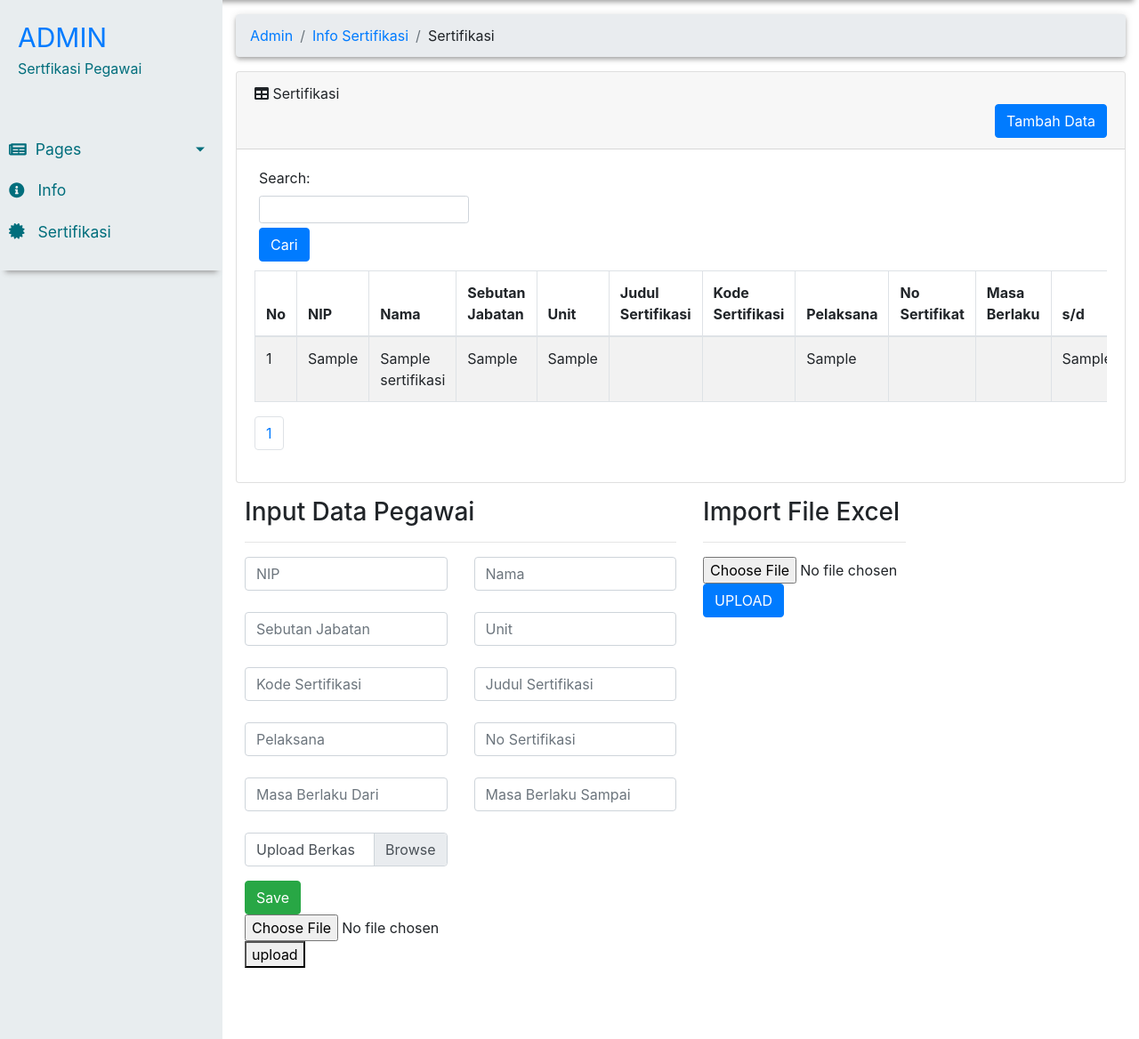
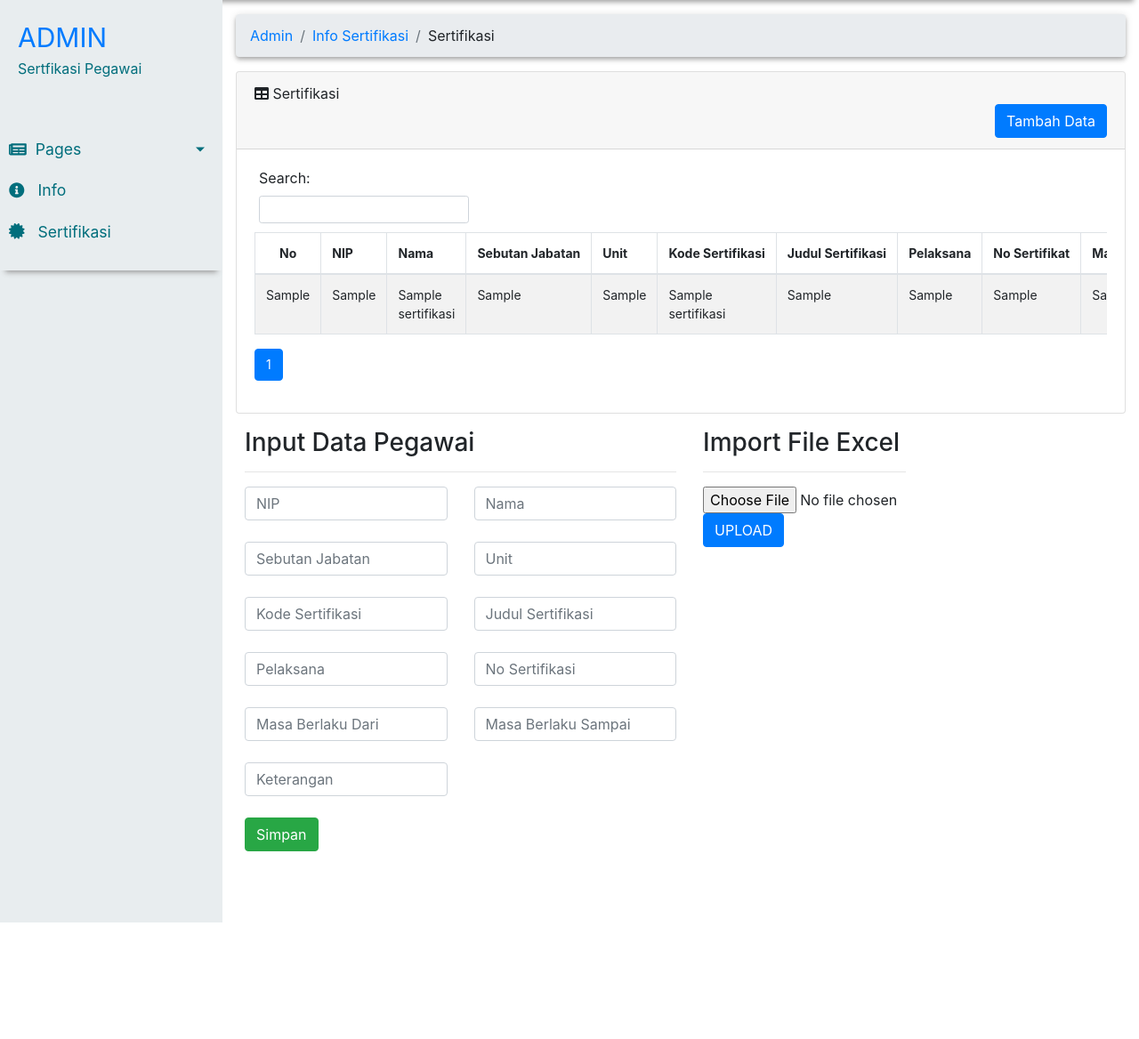
Before and after one commit to GunturWidodo/plnn, a PHP site: page /sertifikasi.php in a window 1280 px wide. Shown: the part 54-1222 px from the top of the page at 89% size. After the commit the page ends 1091 px from the top, so only its background shows below. Run offline with PHP 8.4, Linux system fonts and the light colour scheme; the visitor is signed in with stand-in values (Sample User, id 1); tables that the repository leaves empty or names only in its code hold one stand-in row (values such as "Sample post"); data that the repository does not hold is empty; some libraries are stand-ins or nearby versions.

Commit message:
Update sertifikasi.php

```diff
--- a/sertifikasi.php
+++ b/sertifikasi.php
@@ -5,6 +5,7 @@
   if (!isset($_SESSION["admin"])) {
     header('location: login.php');
   }
+  $searchquery = "";
  ?>
 
 <!DOCTYPE html>
@@ -97,25 +98,36 @@
               <div class="row">
                 <div id="dataTable_filter" class="dataTables_filter" style="margin-left: 20px; margin-bottom: 10px">
                   <label>Search:</label>
-                  <input class="form-control form-control-sm" type="search" placeholder="" aria-controls="dataTable">
                   <?php
-                  include('loadsertifikasi.php');
+                    if (isset($_GET['search'])) {
+                      $searchquery=$_GET['search'];
+                    }
                   ?>
-                  <button class="btn btn-primary ml-auto" style="margin-top: 5px" name="search">Cari</button>
+                  <script type="text/javascript">
+                    document.onkeydown=function(evt){
+                      var keyCode = evt ? (evt.which ? evt.which : evt.keyCode) : event.keyCode;
+                      if (keyCode == 13) {
+                        document.formsearch.submit();
+                      }
+                    }
+                  </script>
+                  <form name="formsearch" action="#" method="GET">
+                    <input class="form-control form-control-sm" type="search" name="search" placeholder="" aria-controls="dataTable">
+                  </form>
                 </div>
               </div>
               <div class="row">
-                <div class="col-sm-12">
+                <div class="col-sm-12" style = "font-size: 14px">
                   <table id="dataTable" class="table table-bordered table-striped dataTable" role="grid" style="width: 100%" width="100%" cellspacing="0">
                     <thead>
-                      <tr role="row">
+                      <tr role="row" style="white-space: nowrap">
                         <th class="sortting_asc" tabindex="0" rowspan="1" colspan="1" width="50px" style="text-align: center;">No</th>
                         <th class="sortting_asc" tabindex="0" rowspan="1" colspan="1">NIP</th>
                         <th class="sortting_asc" tabindex="0" rowspan="1" colspan="1">Nama</th>
                         <th class="sortting_asc" tabindex="0" rowspan="1" colspan="1">Sebutan Jabatan</th>
                         <th class="sortting_asc" tabindex="0" rowspan="1" colspan="1">Unit</th>
+                        <th class="sortting_asc" tabindex="0" rowspan="1" colspan="1">Kode Sertifikasi</th>
                         <th class="sortting_asc" tabindex="0" rowspan="1" colspan="1">Judul Sertifikasi</th>
-                        <th class="sortting_asc" tabindex="0" rowspan="1" colspan="1">Kode Sertifikasi</th>
                         <th class="sortting_asc" tabindex="0" rowspan="1" colspan="1">Pelaksana</th>
                         <th class="sortting_asc" tabindex="0" rowspan="1" colspan="1">No Sertifikat</th>
                         <th class="sortting_asc" tabindex="0" rowspan="1" colspan="1">Masa Berlaku</th>
@@ -126,46 +138,72 @@
                     </thead>
                     <tbody style="text-align: center;">
                       <?php
-                      include('loadsertifikasi.php');
+                        include('server/loadsertifikasi.php');
                         while($row1 = mysqli_fetch_assoc($query2)):
                       ?>
-                      <tr class="odd" role="row">
-                        <td><?php echo $row1["id"]; ?></td>
+                      <tr class="odd" role= "row">
+                        <td><?php echo $row1["no"]; ?></td>
                         <td><?php echo $row1["nip"]; ?></td>
                         <td><?php echo $row1["nama"]; ?></td>
                         <td><?php echo $row1["jabatan"]; ?></td>
                         <td><?php echo $row1["unit"]; ?></td>
-                        <td><?php echo $row1["judul sertifikasi"]; ?></td>
-                        <td><?php echo $row1["kode sertifikasi"]; ?></td>
+                        <td><?php echo $row1["judul_sertifikasi"]; ?></td>
+                        <td><?php echo $row1["kode_sertifikasi"]; ?></td>
                         <td><?php echo $row1["pelaksana"]; ?></td>
-                        <td><?php echo $row1["no sertifikasi"]; ?></td>
-                        <td><?php echo $row1["masa berlaku"]; ?></td>
-                        <td><?php echo $row1["sd"]; ?></td>
+                        <td><?php echo $row1["no_sertifikasi"]; ?></td>
+                        <td><?php echo $row1["masa_berlaku"]; ?></td>
+                        <td><?php echo $row1["sampai_dengan"]; ?></td>
                         <td><?php echo $row1["keterangan"]; ?></td>
                       </tr>
                       <?php endwhile; ?>
                     </tbody>
                   </table>
                   <div class="page">
+                  <!--<form><input type="checkbox" id="tes" name="descending" value="desc">teada namana</form>
+                  <script type="text/javascript">
+                    $('#tes').on('change', function() {
+                      location.reload();
+                    });
+                  </script> -->
+
                     <ul class="pagination">
                     <?php
+                    $url = '?halaman=';
+
+                    if (isset($_GET['search'])) {
+                      $url =  '?search=' . $searchquery . '&halaman=';
                       if($page > 1){
-                        echo '<li class="page-item"><a class="page-link" href="?halaman='.($page-1).'">Prev</a></li>';
+                      echo '<li class="page-item"><a class="page-link" href="'.$url.''.($page-1).'">Prev</a></li>';
                       }
-
                       for($i = 1; $i <= $pages; $i++){
                         if ((($i >= $page - 3) && ($i <= $page + 3)) || ($i == 1) || ($i == $pages)){
                           if($i==$pages && $page <= $pages-5) echo '<li class="page-item disabled"><a class="page-link" href="">...</a></li>';
-                          if ($i == $page) echo '<li class="page-item"><a class="page-link" href="?halaman='.$i.'">'.$i.'</a></li>';
-                          else echo '<li class="page-item"><a class="page-link" href="?halaman='.$i.'">'.$i.'</a></li>';
+                          if ($i == $page) echo '<li class="page-item active"><a class="page-link" href="'.$url.''.$i.'">'.$i.'</a></li>';
+                          else echo '<li class="page-item"><a class="page-link" href="'.$url.''.$i.'">'.$i.'</a></li>';
                           if($i==1 && $page >= 6) echo '<li class="page-item disabled"><a class="page-link" href="">...</a></li>';
                         }
                         }
-
                         if($page < $pages){
-                        echo '<li class="page-item"><a class="page-link" href="?halaman='.($page+1).'">Next</a></li>';
+                          echo '<li class="page-item"><a class="page-link" href="'.$url.''.($page+1).'">Next</a></li>';
+                      }
+                    } else {
+                      if($page > 1){
+                      echo '<li class="page-item"><a class="page-link" href="'.$url.''.($page-1).'">Prev</a></li>';
+                      }
+                      for($i = 1; $i <= $pages; $i++){
+                        if ((($i >= $page - 3) && ($i <= $page + 3)) || ($i == 1) || ($i == $pages)){
+                          if($i==$pages && $page <= $pages-5) echo '<li class="page-item disabled"><a class="page-link" href="">...</a></li>';
+                          if ($i == $page) echo '<li class="page-item active"><a class="page-link" href="'.$url.''.$i.'">'.$i.'</a></li>';
+                          else echo '<li class="page-item"><a class="page-link" href="'.$url.''.$i.'">'.$i.'</a></li>';
+                          if($i==1 && $page >= 6) echo '<li class="page-item disabled"><a class="page-link" href="">...</a></li>';
+                        }
+                        }
+                        if($page < $pages){
+                          echo '<li class="page-item"><a class="page-link" href="'.$url.''.($page+1).'">Next</a></li>';
+                      }
                     }
                     ?>
+
                     </ul>
                   </div>
                 </div>
@@ -180,14 +218,14 @@
               <h3>Input Data Pegawai</h3>
               <hr>
               <div class="forms">
-                <form>
+                <form method="post">
                   <div class="row">
                     <div class="col-5 col-sm-6 col-md-6">
-                      <input type="text" name="nama" placeholder="NIP" required class="form-control input-lg" value="" />
+                      <input type="text" name="nip" placeholder="NIP" required class="form-control input-lg" value="" />
                     <br>
                     </div>
                     <div class="col-5 col-sm-6 col-md-6">
-                      <input type="text" name="nip" placeholder="Nama" required class="form-control input-lg" value="" />
+                      <input type="text" name="nama" placeholder="Nama" required class="form-control input-lg" value="" />
                     <br>
                     </div>
                   </div>
@@ -217,7 +255,7 @@
                     <br>
                     </div>
                     <div class="col-5 col-sm-6 col-md-6">
-                      <input type="text" name="nosertifikat" placeholder="No Sertifikasi" required class="form-control input-lg" value="" />
+                      <input type="text" name="nomor" placeholder="No Sertifikasi" required class="form-control input-lg" value="" />
                     <br>
                     </div>
                   </div>
@@ -233,21 +271,29 @@
                   </div>
                   <div class="row">
                     <div class="col-5 col-sm-6 col-md-6">
+                      <input type="text" name="ket" placeholder="Keterangan" required class="form-control input-lg" value="" />
+                    <br>
+                    </div>
+                  </div>
+                  <button type="submit" name="simpan" class="btn btn-success">Simpan</button>
+
+                  <div class="row">
+                    <div class="col-5 col-sm-6 col-md-6">
                     <form>
-                      <div class="custom-file mb-3">
+                      <!--<div class="custom-file mb-3">
                         <input required="" type="file" class="custom-file-input" id="customFile" name="filename">
                         <label class="custom-file-label" for="customFile">Upload Berkas</label>
                       </div>
-                      <button type="button" class="btn btn-success">Save</button>
+                      <button type="submit" name="submit" class="btn btn-lg btn-primary btn-block">Daftar</button>-->
 
                     </form>
                     </div>
                   </div>
                 </form>
-                <form method="post" action="sertifikasi.php" enctype="multipart/form-data">
+                <!--<form method="post" action="sertifikasi.php" enctype="multipart/form-data">
                   <input type="file" name="myfile"> <br>
-                  <button type="submit" name="save">upload</button>
-                </form>
+                  <button type="submit" nxame="save">upload</button>
+                </form>-->
               </div>
             </div>
           <div class="col-xl-3 col-sm-6 col-mb-3">
@@ -265,6 +311,7 @@
         </div>
       </div>
     </div>
+
   <script>
     $(document).ready(function () {
 
```
Lines whose indentation alone changed are shown as unchanged.
